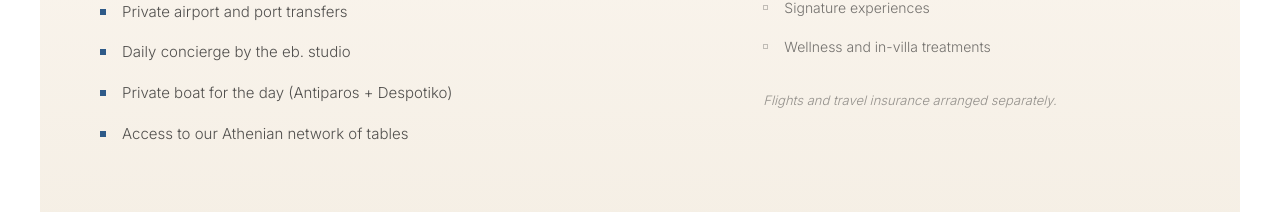
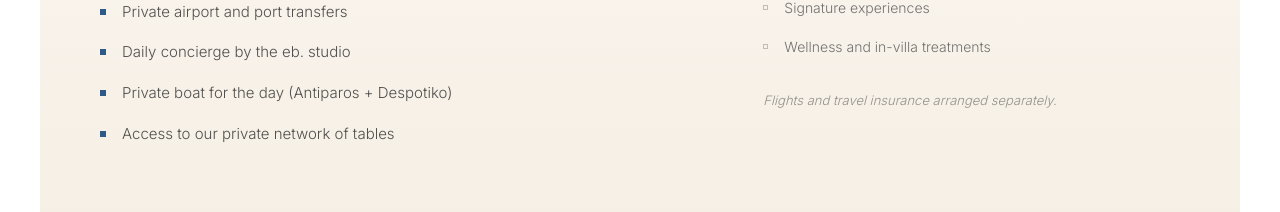
Before and after one commit to emma-eb/eb, a Next.js app: page /journeys/paros-antiparos-privately in a window 1280 px wide. Shown: the part 5119-5331 px from the top of the page. Built offline with nearby package versions, Linux system fonts and the light colour scheme.

Commit message:
Deploy eb. website update

```diff
--- a/app/journeys/paros-antiparos-privately/page.tsx
+++ b/app/journeys/paros-antiparos-privately/page.tsx
@@ -71,7 +71,7 @@ export default function ParosAntiparosPage() {
     'Private airport and port transfers',
     'Daily concierge by the eb. studio',
     'Private boat for the day (Antiparos + Despotiko)',
-    'Access to our Athenian network of tables',
+    'Access to our private network of tables',
   ];
 
   const onRequestItems = [
```
